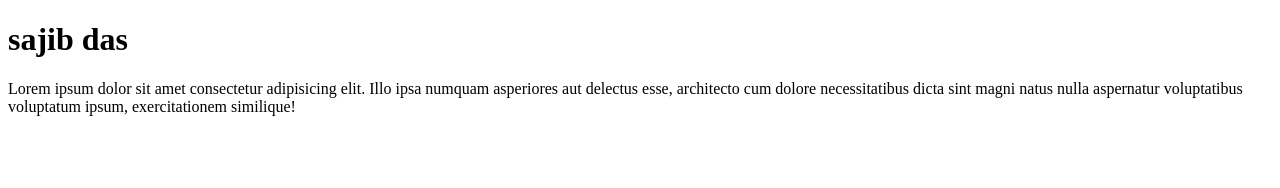
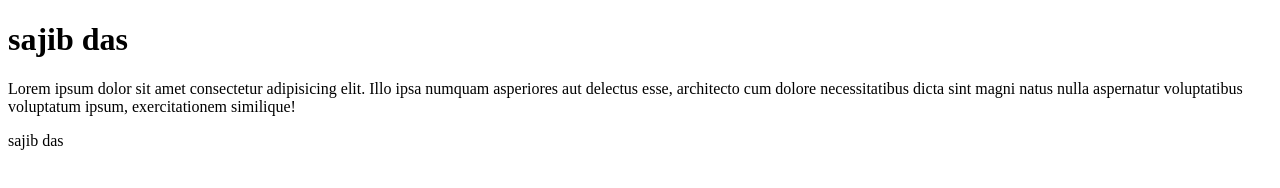
Before and after one commit to sajibdas126/sajibdas126, a plain HTML site: page index.html in a window 1280 px wide. Drawn offline with Linux system fonts and the light colour scheme.

Commit message:
Update index.html

```diff
--- a/index.html
+++ b/index.html
@@ -9,5 +9,6 @@
     <h1>sajib das</h1>
     <p>Lorem ipsum dolor sit amet consectetur adipisicing elit. Illo ipsa numquam asperiores aut delectus esse, architecto cum dolore necessitatibus dicta sint magni natus nulla aspernatur voluptatibus voluptatum ipsum, exercitationem similique!
     </p>
+    <p>sajib das</p>
 </body>
 </html>
```
